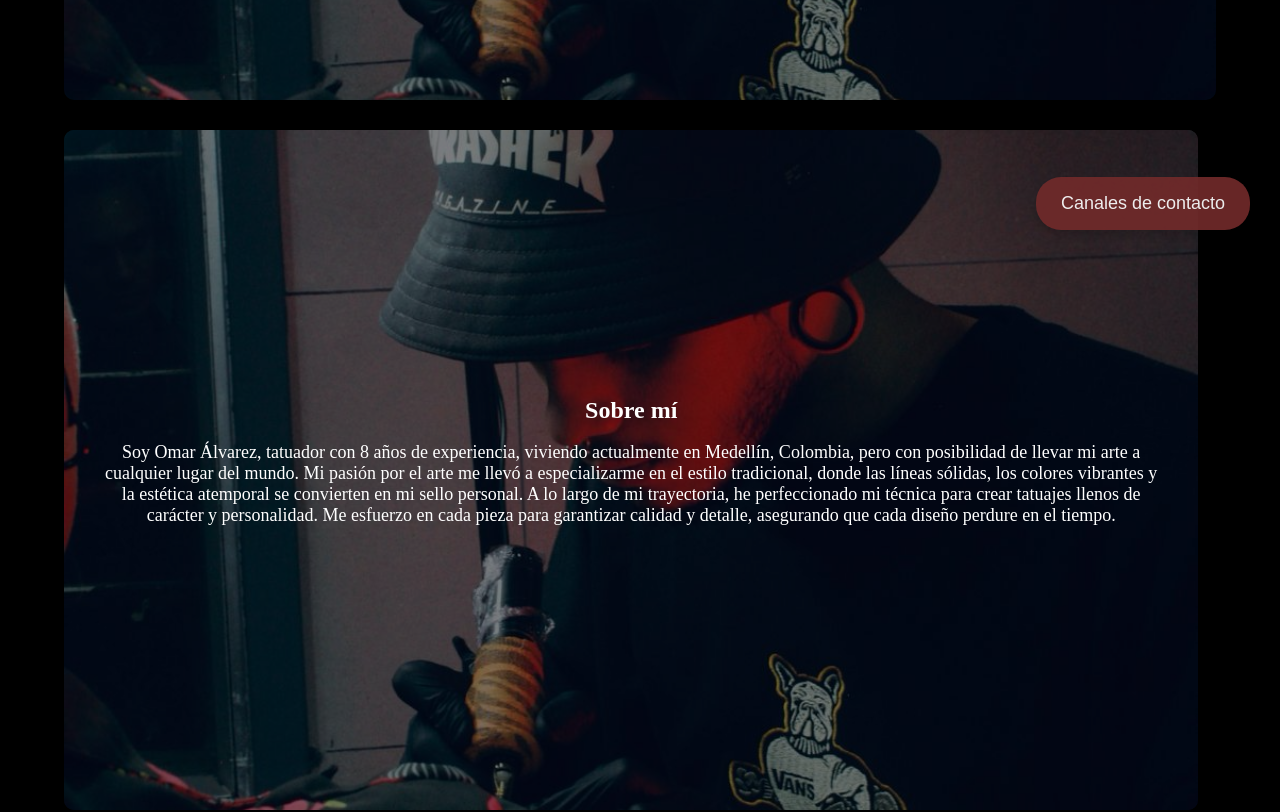
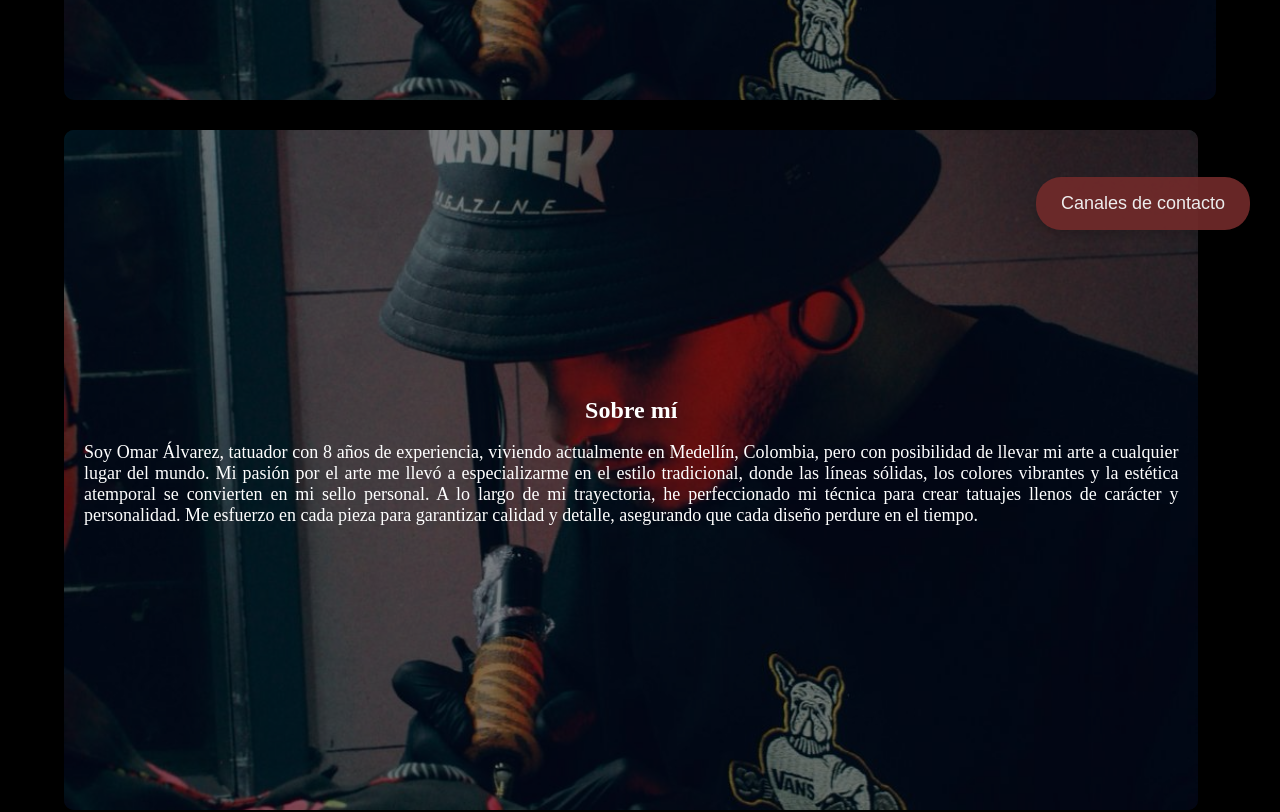
Before and after one commit to danielarodriguez4/Portfolio, a React (Vite) app: page / in a window 1280 px wide. Shown: the part 540-1352 px from the top of the page. Built offline with nearby package versions, Linux system fonts and the light colour scheme; a web font is replaced by a local one.

Commit message:
ültimo cambio

```diff
--- a/src/PortfolioPage.css
+++ b/src/PortfolioPage.css
@@ -139,6 +139,7 @@ body {
   background-repeat: no-repeat;
   color: white;
   margin-top: 30px;
+  margin-right: 60px;
   border-radius: 10px;
 }
 
@@ -157,16 +158,14 @@ body {
 }
 
 .hero-content {
-  position: relative; /* Para que esté sobre el ::before */
   z-index: 2; /* Asegura que el texto esté sobre el before */
   color: white; /* Asegurar legibilidad */
-  text-align: center;
+  text-align: justify;
   border-radius: 9px;
   display: flex;
   flex-direction: column;
   justify-content: center; /* Centrar verticalmente */
   align-items: center;
-  padding: 20px;
 }
 
 .hero h2 {
```
